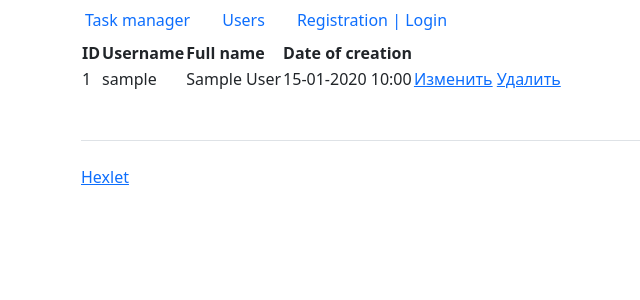
After one commit to serVmik/Task-manager, a Django app: template templates/users/list.html in a window 1280 px wide. The commit adds this page. Shown: the top 300 px of the page, without its empty margins (1-641 px from the left). Run offline with Django 4.2, Linux system fonts and the light colour scheme; the template is opened without the code that fills it: most values are stand-ins (such as "Sample title", 1, 10 or a date in 2020); some libraries are stand-ins or nearby versions.

Commit message:
update templates

```diff
--- a/task_manager/views.py
+++ b/task_manager/views.py
@@ -5,6 +5,6 @@ class IndexView(TemplateView):
     template_name = 'index.html'
     extra_context = {
         'title': 'Task manager',
-        'app_name': 'Task mager',
+        'text': 'Task manager',
         'greetings': 'Hello!',
     }
--- a/templates/base.html
+++ b/templates/base.html
@@ -1,21 +1,19 @@
 {% load django_bootstrap5 %}
-{% bootstrap_css %}
 
 <!DOCTYPE html>
-<html lang="en">
+<html lang="ru">
 <head>
   <meta charset="UTF-8">
   <meta name="viewport" content="width=device-width, initial-scale=1, shrink-to-fit=no">
   <title>{{ title }}</title>
+
+  {% bootstrap_css %}
+  {% bootstrap_javascript %}
 </head>
 
 <body>
-<div class="container">
-  {% include 'components/navigation.html' %}
-
-  {% block content %}{% endblock %}
-
-  {% include 'components/footer.html' %}
-</div>
+{% include 'components/navigation.html' %}
+{% block content %}{% endblock %}
+{% include 'components/footer.html' %}
 </body>
 </html>
--- a/templates/components/footer.html
+++ b/templates/components/footer.html
@@ -1,5 +1,5 @@
-<footer>
-  <div class="container my-5 pt-4 border-top">
+<footer class="container">
+  <div class="my-5 pt-4 border-top">
     <a target="_blank" href="https://ru.hexlet.io">Hexlet</a>
   </div>
 </footer>
--- a/templates/components/navigation.html
+++ b/templates/components/navigation.html
@@ -1,24 +1,15 @@
 {% load i18n %}
-<nav class="navbar navbar-expand-lg navbar-light bg-light">
-  <div class="container-md">
-    <ul class="navbar-nav">
+<nav class="container p-0">
+  <ul class="nav">
 
-      <li class="nav-item">
-        <a href="#">{% trans 'Task manager' %}</a>
-      </li>
-      <li class="nav-item">
-        <a href="#">{% trans 'User' %}</a>
-      </li>
+    <li class="nav-item"><a class="nav-link" href="{% url 'home' %}">{% trans 'Task manager' %}</a></li>
+    <li class="nav-item"><a class="nav-link" href="{% url 'users:list' %}">{% trans 'Users' %}</a></li>
 
-      {% if request.user.is_authenticated %}
-        <li class="nav-item">
-          {{ request.user.username }} | <a href="#">{% trans 'Logout' %}</a>
-        </li>
-      {% else %}
-        <li class="nav-item">
-          <a href="#">{% trans 'Registration' %}</a> | <a href="#">{% trans 'Login' %}</a>
-        </li>
-      {% endif %}
-    </ul>
-  </div>
+    {% if user.is_authenticated %}
+      <li class="nav-item"><a class="nav-link" href="#">{{ user.username }} | {% trans 'Logout' %}</a></li>
+    {% else %}
+      <li class="nav-item"><a class="nav-link" href="#">{% trans 'Registration' %} | {% trans 'Login' %}</a></li>
+    {% endif %}
+
+  </ul>
 </nav>
--- a/templates/index.html
+++ b/templates/home.html
@@ -1,9 +1,9 @@
 {% extends 'base.html' %}
 
 {% block content %}
-<div class="card">
+<div class="card container">
   <div class="ard-body p-5">
-    <h1>{{ app_name }}</h1>
+    <h1>{{ text }}</h1>
     <p>{{ greetings }}</p>
   </div>
 </div>
--- /dev/null
+++ b/templates/users/list.html
@@ -0,0 +1,36 @@
+{% extends 'base.html' %}
+
+{% load i18n %}
+
+{% block content %}
+<div class="container">
+<table>
+
+  <thead>
+    <tr>
+      <th>ID</th>
+      <th>{% trans 'Username' %}</th>
+      <th>{% trans 'Full name' %}</th>
+      <th>{% trans 'Date of creation' %}</th>
+      <th></th>
+    </tr>
+  </thead>
+
+  <tbody>
+    <tr>
+      {% for user in users %}
+        <td>{{ user.pk }}</td>
+        <td>{{ user.username }}</td>
+        <td>{{ user.first_name }} {{ user.last_name }}</td>
+        <td>{{ user.date_joined | date:'d-m-Y H:i' }}</td>
+        <td>
+          <a href="#">{% trans 'Change' %}</a>
+          <a href="#">{% trans 'Delete' %}</a>
+        </td>
+      {% endfor %}
+    </tr>
+  </tbody>
+
+</table>
+</div>
+{% endblock %}
```
